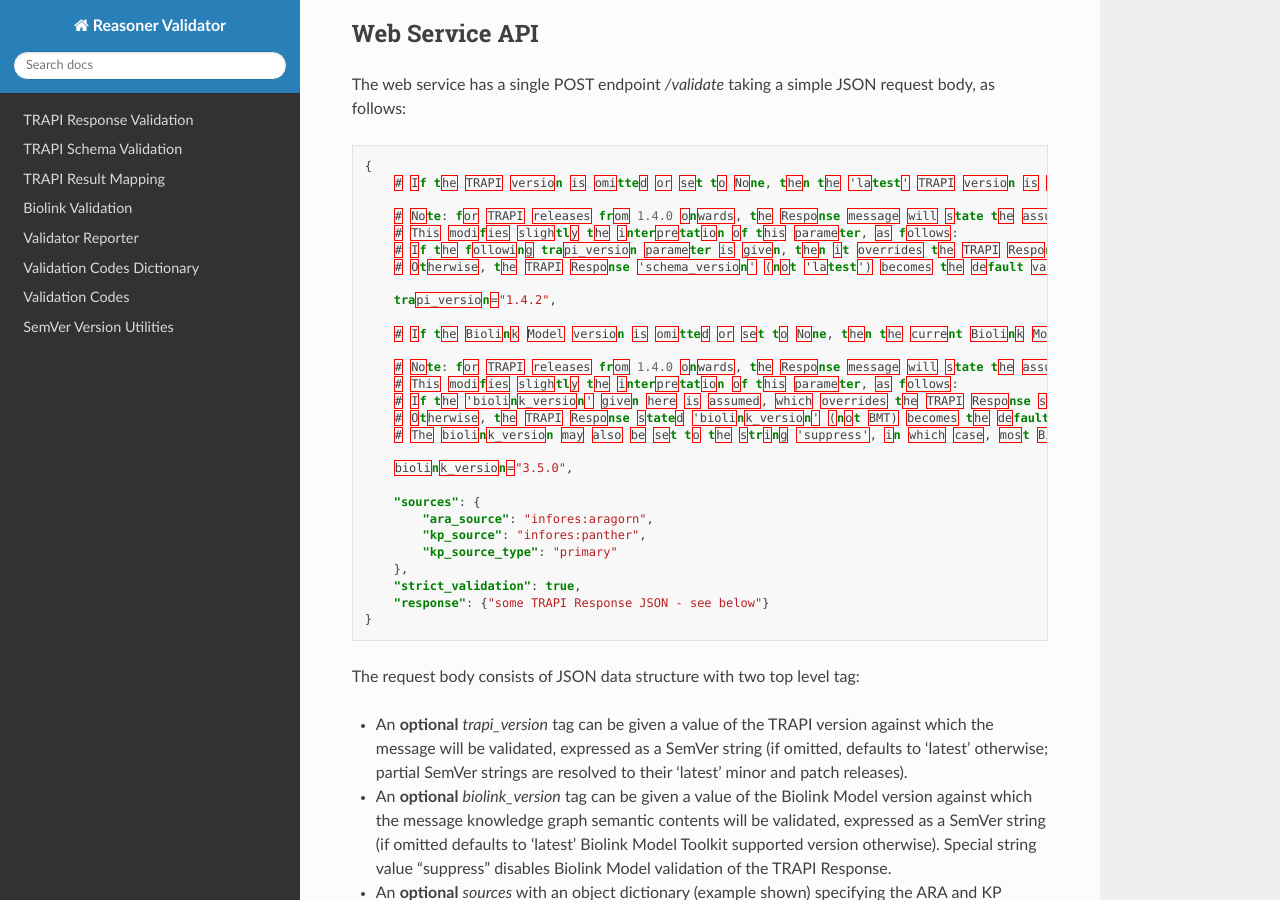
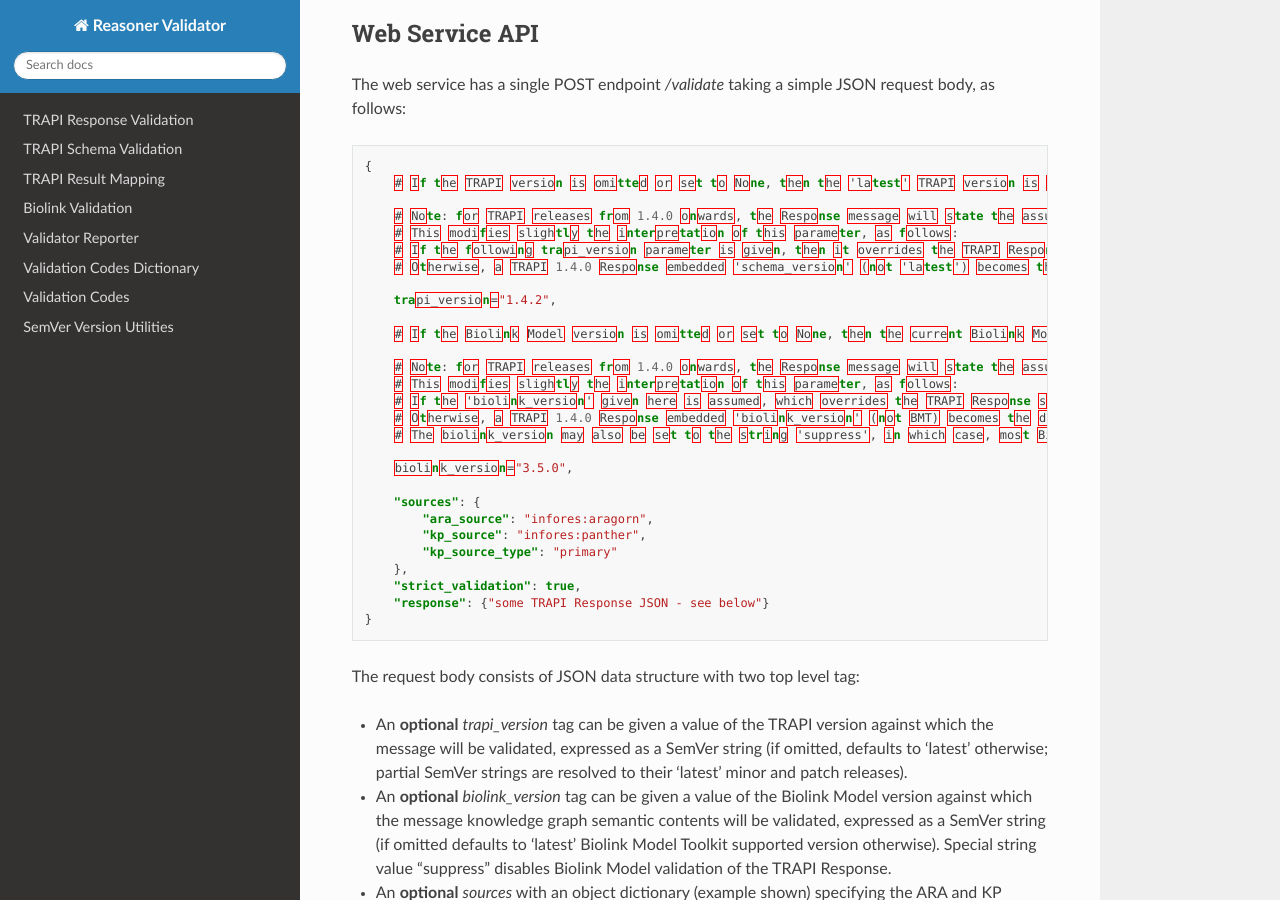
Before and after one commit to NCATSTranslator/reasoner-validator, a Sphinx documentation site: the page built from docs/index.rst, in a window 1280 px wide and 900 px high, scrolled down 4986 px. Built offline with Sphinx 7.4.7 and the Read the Docs theme 2.0.0, drawn with Linux system fonts in a browser that asks for light colours.

Commit message:
Doc tweak again?

```diff
--- a/docs/index.rst
+++ b/docs/index.rst
@@ -251,7 +251,7 @@ The web service has a single POST endpoint `/validate` taking a simple JSON requ
         # Note: for TRAPI releases from 1.4.0 onwards, the Response message will state the assumed 'schema_version'.
         # This modifies slightly the interpretation of this parameter, as follows:
         # If the following trapi_version parameter is given, then it overrides the TRAPI Response 'schema_version';
-        # Otherwise, the TRAPI Response 'schema_version' (not 'latest') becomes the default validation version.
+        # Otherwise, a TRAPI 1.4.0 Response embedded 'schema_version' (not 'latest') becomes the default validation version.
 
         trapi_version="1.4.2",
 
@@ -260,7 +260,7 @@ The web service has a single POST endpoint `/validate` taking a simple JSON requ
         # Note: for TRAPI releases from 1.4.0 onwards, the Response message will state the assumed 'biolink_version'.
         # This modifies slightly the interpretation of this parameter, as follows:
         # If the 'biolink_version' given here is assumed, which overrides the TRAPI Response stated 'biolink_version';
-        # Otherwise, the TRAPI Response stated 'biolink_version' (not BMT) becomes the default validation version.
+        # Otherwise, a TRAPI 1.4.0 Response embedded 'biolink_version' (not BMT) becomes the default validation version.
         # The biolink_version may also be set to the string 'suppress', in which case, most Biolink Model validation is NOT done during the validation of a TRAPI Response.
 
         biolink_version="3.5.0",
```
